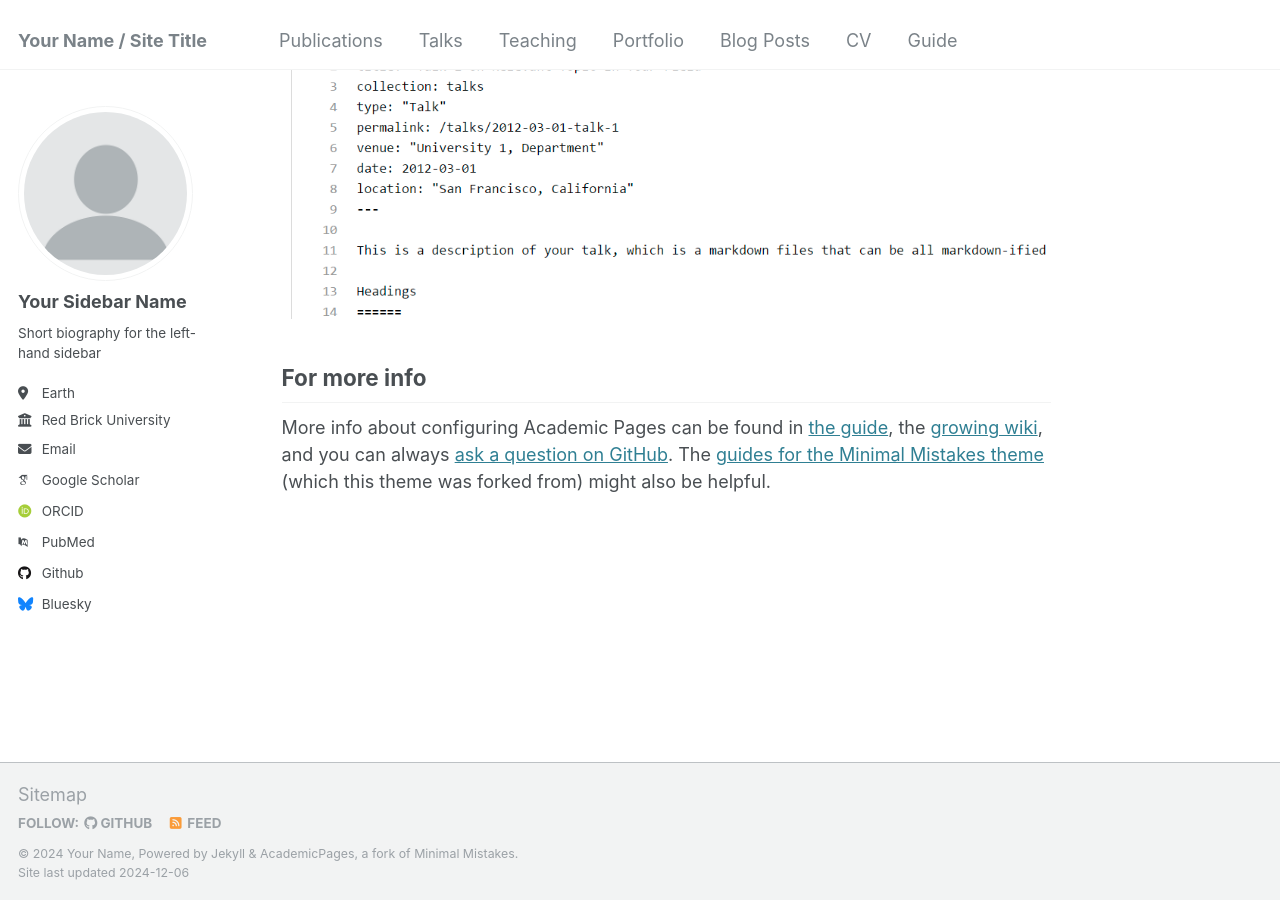
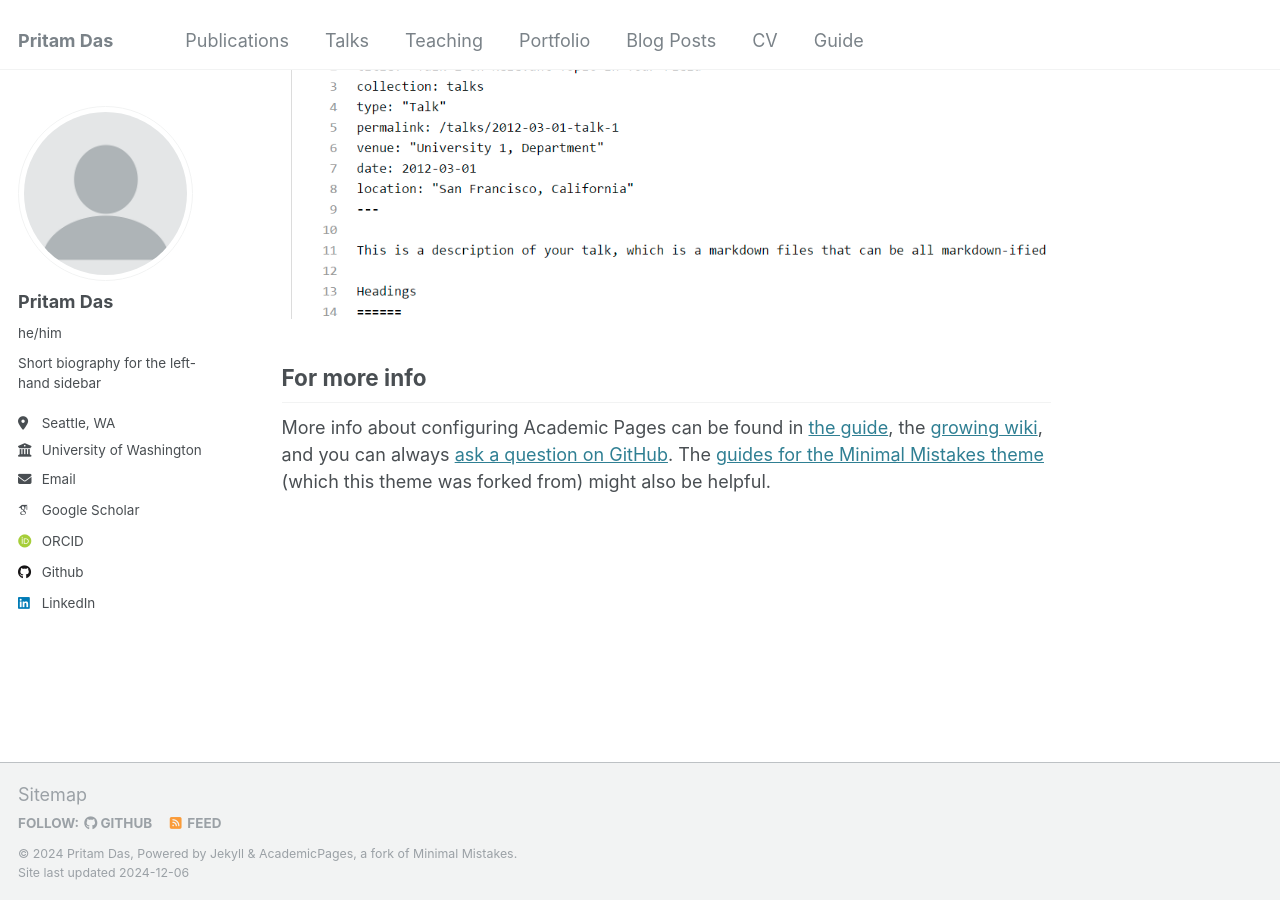
Before and after one commit to pritamd47/cv, a Jekyll site: the page built from _pages/about.md, in a window 1280 px wide and 900 px high, scrolled down 2643 px. Built offline with Jekyll 4.4.1, drawn with Linux system fonts in a browser that asks for light colours; some web fonts are replaced.

Commit message:
initial commit

```diff
--- a/_config.yml
+++ b/_config.yml
@@ -8,13 +8,13 @@
 
 # Basic Site Settings
 locale                   : "en-US"
-title                    : "Your Name / Site Title"
+title                    : "Pritam Das"
 title_separator          : "-"
-name                     : &name "Your Name"
-description              : &description "personal description"
-url                      : https://academicpages.github.io # the base hostname & protocol for your site e.g. "https://[your GitHub username].github.io"
+name                     : &name "Pritam Das"
+description              : &description "PhD Candidate at the University of Washington"
+url                      : https://pritamd47.github.io # the base hostname & protocol for your site e.g. "https://[your GitHub username].github.io"
 baseurl                  : "" # the subpath of your site, e.g. "/blog"
-repository               : "academicpages/academicpages.github.io"
+repository               : "pritamd47/cv"
 
 # Site Author - The following control what appear as part of the author content on the side bar.
 #               If a field is blank the icon and link will not appear, otherwise it will be shown.
@@ -22,21 +22,22 @@ repository               : "academicpages/academicpages.github.io"
 author:
   # Biographic information
   avatar           : "profile.png"
-  name             : "Your Sidebar Name"
-  pronouns         : # example: "she/her"
+  name             : "Pritam Das"
+  pronouns         : "he/him"
   bio              : "Short biography for the left-hand sidebar"
-  location         : "Earth"
-  employer         : "Red Brick University"
+  location         : "Seattle, WA"
+  employer         : "University of Washington"
   uri              : # URL
-  email            : "none@example.org"
+  email            : "pritamd47@gmail.com"
+  email            : "pdas47@uw.edu"
 
   # Academic websites
   arxiv            : # URL - Update with the correct link to your profile
-  googlescholar    : "https://scholar.google.com/citations?user=PS_CX0AAAAAJ"
+  googlescholar    : "https://scholar.google.com/citations?user=lrfA5goAAAAJ&hl=en"
   impactstory      : # URL
-  orcid            : "http://orcid.org/yourorcidurl"
+  orcid            : "https://orcid.org/0000-0003-4795-4736"
   semantic         : # URL
-  pubmed           : "https://www.ncbi.nlm.nih.gov/pubmed/?term=john+snow"
+  pubmed           : # "https://www.ncbi.nlm.nih.gov/pubmed/?term=john+snow"
   researchgate     : # URL
   scopus           : # URL
 
@@ -44,12 +45,12 @@ author:
   bitbucket        : # Username - Update with your username on the site
   codepen          : # Username
   dribbble         : # Username
-  github           : "academicpages"
+  github           : "pritamd47"
   kaggle           : # Username
   stackoverflow    : # User number or user number and name (i.e., use "1" or "1/jeff-atwood")
 
   # Social media
-  bluesky          : "bsky.app" # Replace this with you Bluesky username
+  bluesky          : # "bsky.app" # Replace this with you Bluesky username
   facebook         : # Username
   flickr           : # Username
   foursquare       : # Username
@@ -58,7 +59,7 @@ author:
   keybase          : # Username
   instagram        : # Username
   lastfm           : # Username
-  linkedin         : # Username
+  linkedin         : pdas47
   mastodon         : # URL
   medium           : # URL
   pinterest        : # Username
@@ -146,9 +147,9 @@ social:
 
 # Analytics
 analytics:
-  provider               :  "false" # false (default), "google", "google-universal", "google-analytics-4", "custom"
+  provider               :  "google-analytics-4" # false (default), "google", "google-universal", "google-analytics-4", "custom"
   google:
-    tracking_id          :
+    tracking_id          : G-HQ7PMHL23G
 
 
 # Reading Files
```
